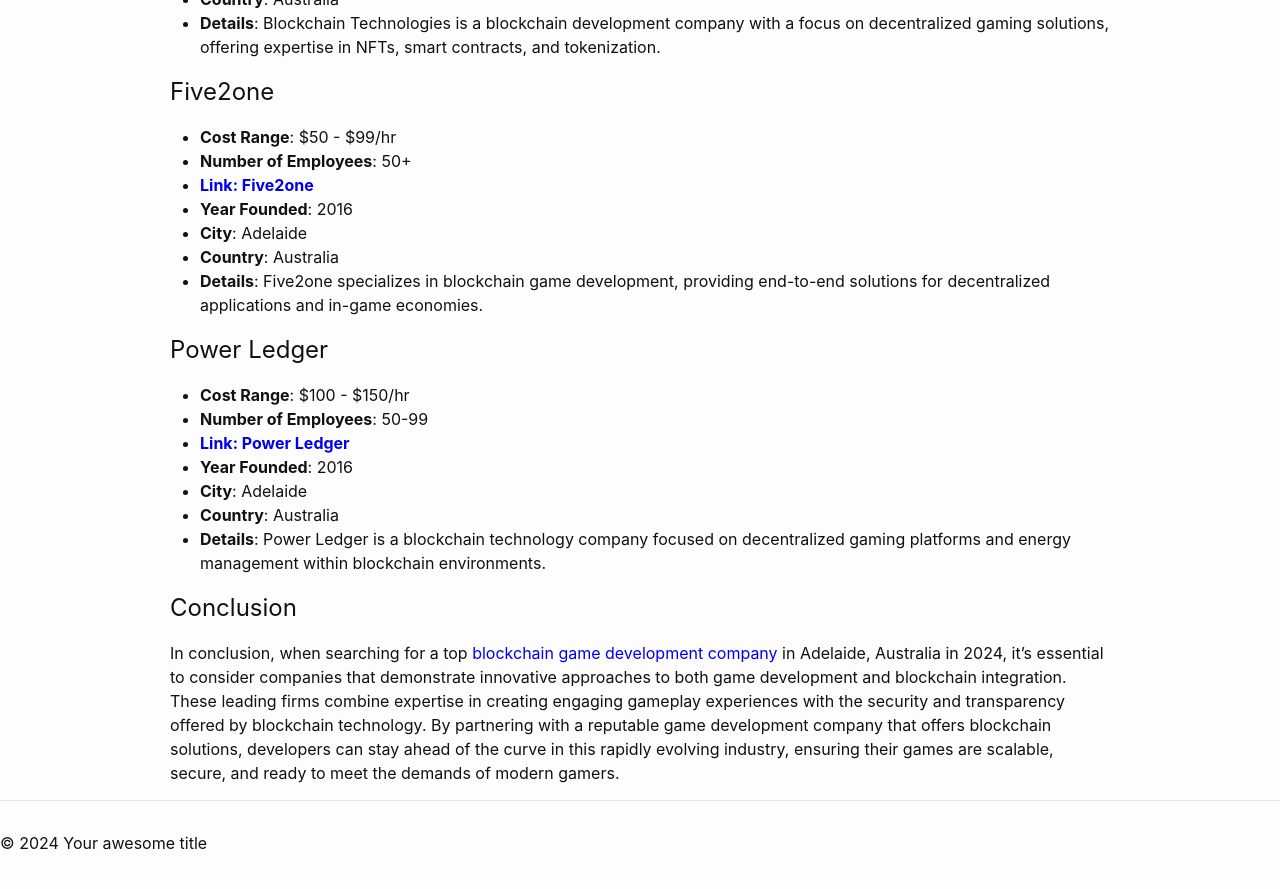
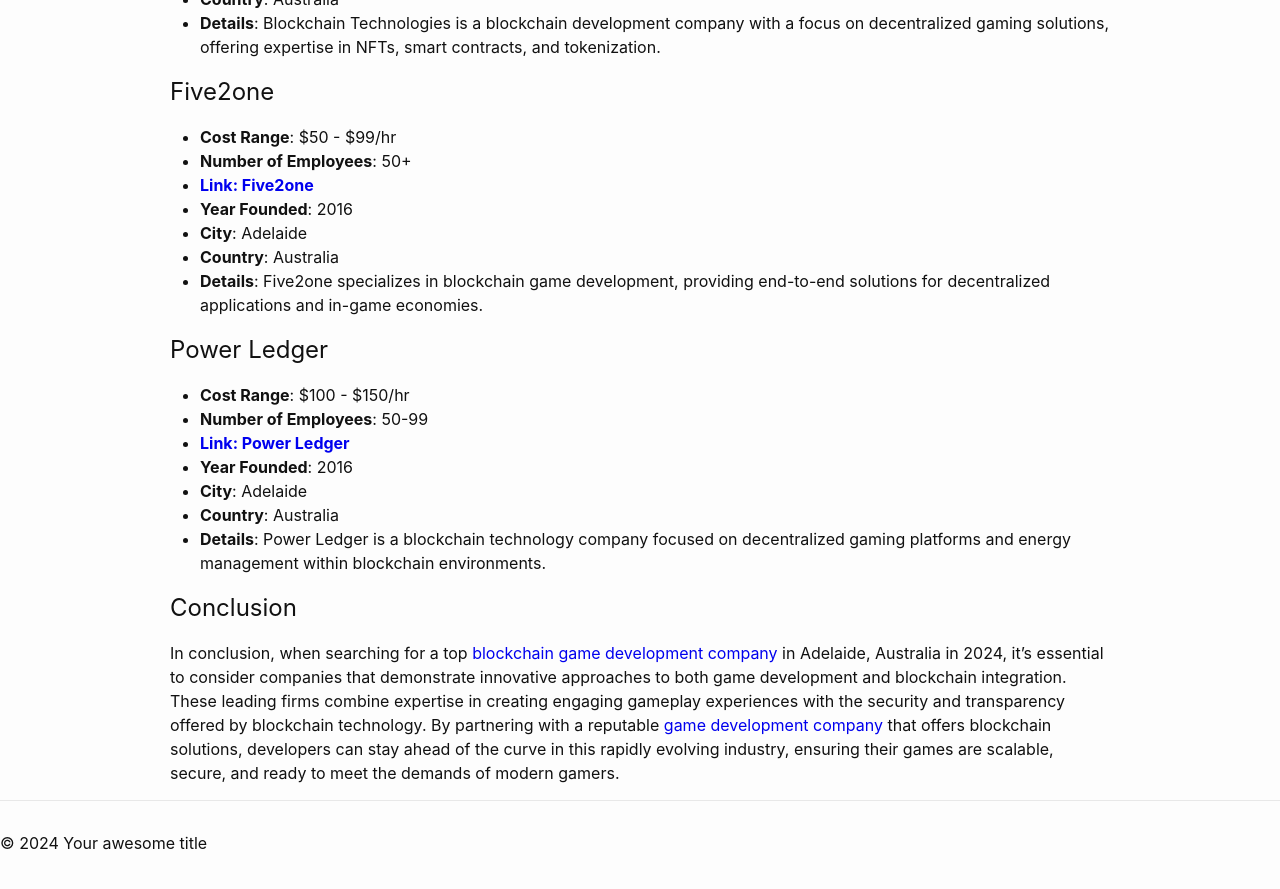
Before and after one commit to samcorp024/jekyll, a Jekyll site: the page built from _posts/2024-09-23-Top-Blockchain-Game-Development-Companies-in-Adelaide-Australia-in-2024.md, in a window 1280 px wide and 900 px high, scrolled down 2379 px. Shown: the top 889 px of the window. Built offline with Jekyll 4.4.1, drawn with Linux system fonts in a browser that asks for light colours; some of the changed lines change nothing that is shown.

Commit message:
Update 2024-09-23-Top-Blockchain-Game-Development-Companies-in-Adelaide-Australia-in-2024.md

```diff
--- a/_posts/2024-09-23-Top-Blockchain-Game-Development-Companies-in-Adelaide-Australia-in-2024.md
+++ b/_posts/2024-09-23-Top-Blockchain-Game-Development-Companies-in-Adelaide-Australia-in-2024.md
@@ -115,4 +115,6 @@
 
 In conclusion, when searching for a top <span
             class="c1"><a class="c4"
-                href="https://www.google.com/url?q=https://sdlccorp.com/services/games/blockchain-game-development-company/&amp;sa=D&amp;source=editors&amp;ust=1724410720621983&amp;usg=AOvVaw3sobKdvIeR6WedIPsg5Add">blockchain game development company</a></span> in Adelaide, Australia in 2024, it's essential to consider companies that demonstrate innovative approaches to both game development and blockchain integration. These leading firms combine expertise in creating engaging gameplay experiences with the security and transparency offered by blockchain technology. By partnering with a reputable game development company that offers blockchain solutions, developers can stay ahead of the curve in this rapidly evolving industry, ensuring their games are scalable, secure, and ready to meet the demands of modern gamers.
+                href="https://www.google.com/url?q=https://sdlccorp.com/services/games/blockchain-game-development-company/&amp;sa=D&amp;source=editors&amp;ust=1724410720621983&amp;usg=AOvVaw3sobKdvIeR6WedIPsg5Add">blockchain game development company</a></span> in Adelaide, Australia in 2024, it's essential to consider companies that demonstrate innovative approaches to both game development and blockchain integration. These leading firms combine expertise in creating engaging gameplay experiences with the security and transparency offered by blockchain technology. By partnering with a reputable <span
+            class="c1"><a class="c4"
+                href="https://www.google.com/url?q=https://sdlccorp.com/services/games/game-development-company/&amp;sa=D&amp;source=editors&amp;ust=1724410720621983&amp;usg=AOvVaw3sobKdvIeR6WedIPsg5Add">game development company</a></span> that offers blockchain solutions, developers can stay ahead of the curve in this rapidly evolving industry, ensuring their games are scalable, secure, and ready to meet the demands of modern gamers.
```
